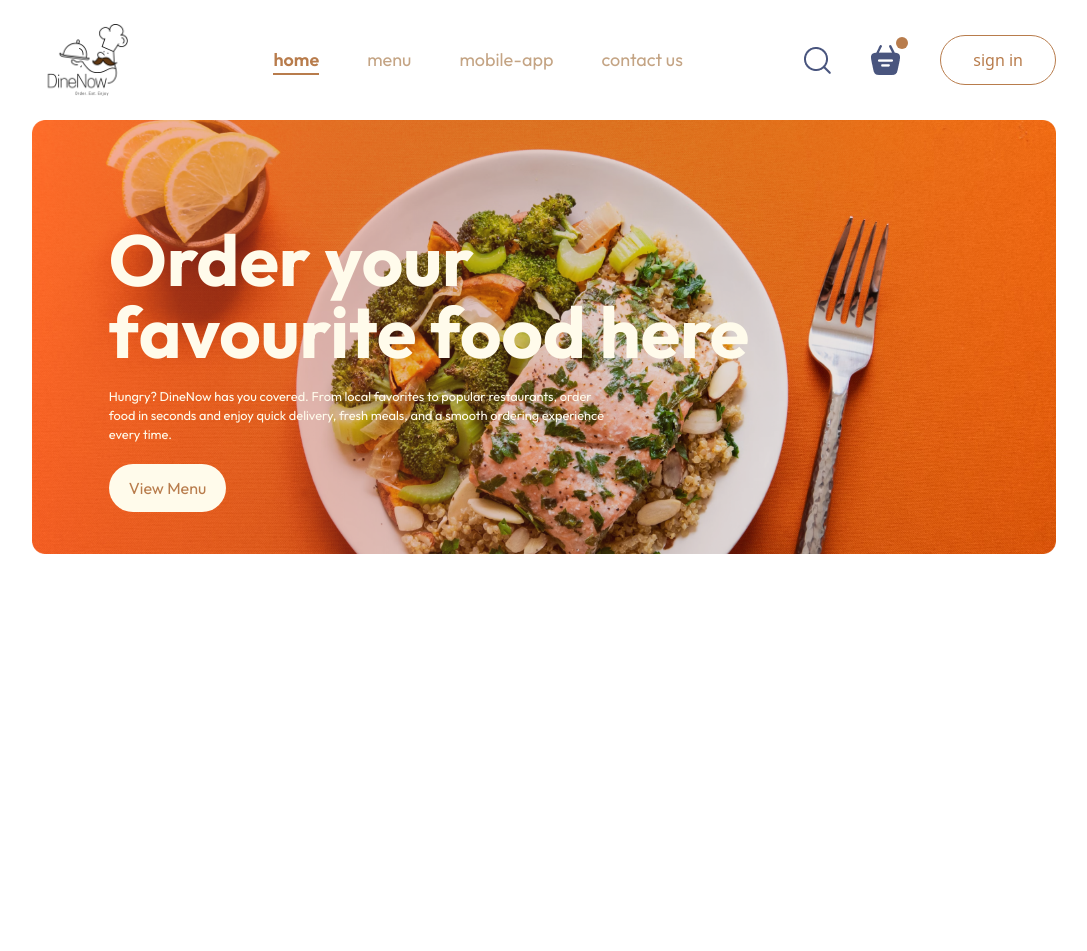
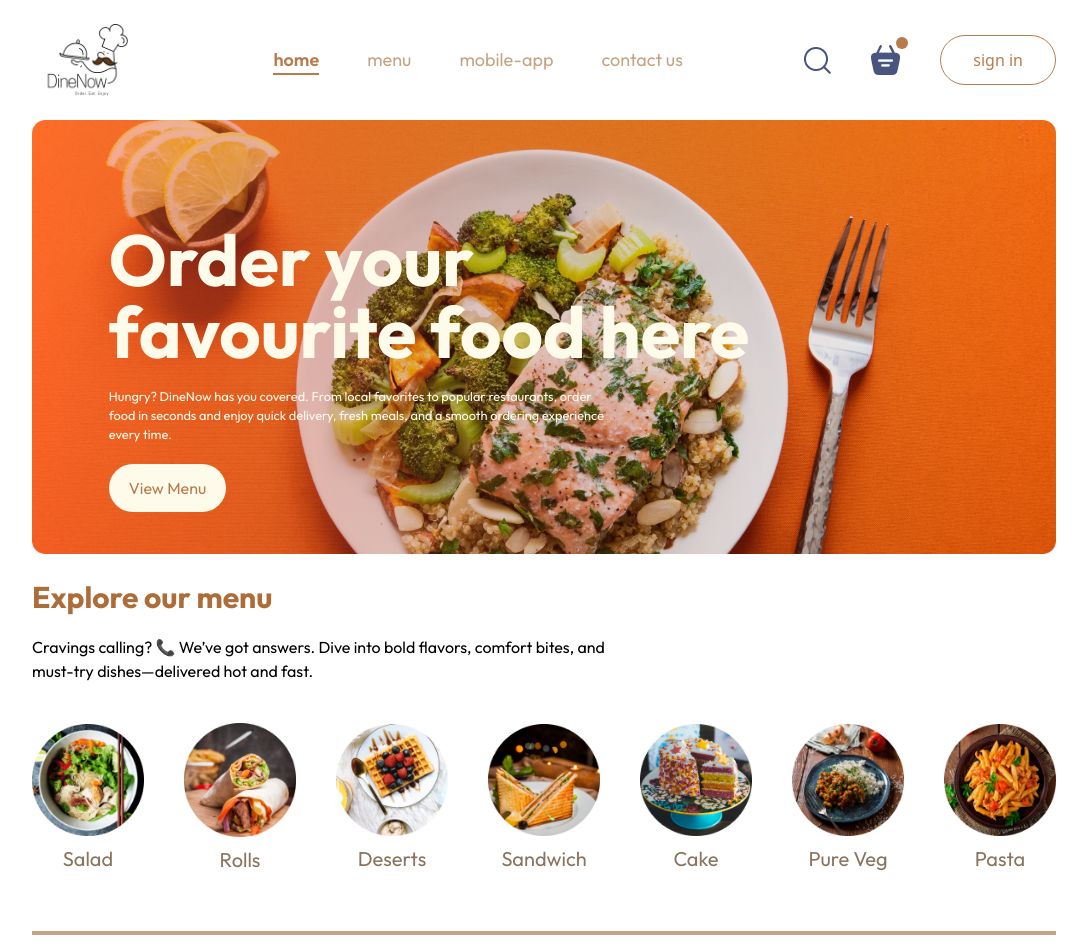
Before and after one commit to Vaishalirawat1119/DineNow, a React (Vite) app in the folder frontend/: page / in a window 1280 px wide. Shown: the whole page, without its empty margins (96-1183 px from the left). Before the commit the page ends 800 px from the top, so only its background shows below. Built offline with nearby package versions, Linux system fonts and the light colour scheme.

Commit message:
created explore menu on home page

```diff
--- a/frontend/src/assets/assets.js
+++ b/frontend/src/assets/assets.js
@@ -114,7 +114,8 @@ export const menu_list = [
     {
         menu_name: "Noodles",
         menu_image: menu_8
-    }]
+    }
+]
 
 export const food_list = [
     {
--- /dev/null
+++ b/frontend/src/components/ExploreMenu.jsx
@@ -0,0 +1,34 @@
+import React from 'react'
+import { menu_list } from '../assets/assets'
+
+const ExploreMenu = ({category, setCategory}) => {
+  return (
+    <div className='flex flex-col gap-5 font-[outfit]'>
+      <h1 className='font-bold text-3xl text-[#ad6d39] pt-6'>Explore our menu</h1>
+
+      <p className='max-w-[60%]'>
+        Cravings calling? 📞 We’ve got answers. Dive into bold flavors, comfort bites, and must-try dishes—delivered hot and fast.
+      </p>
+
+      <div className='flex items-center gap-10 my-5 overflow-x-auto'>
+        {menu_list.map((item, index) => (
+          <div
+            onClick={() => setCategory(prev => prev === item.menu_name ? "All" : item.menu_name)}
+            key={index}
+            className='shrink-0 w-28 text-center cursor-pointer'
+          >
+            <img
+                className={category === item.menu_name ? "border-4 rounded-full border-[#ad6d39] p-1" : ""}
+              src={item.menu_image}
+              alt="menu-img"
+            />
+            <p className='mt-2 text-[20px] text-[#8a745f]'>{item.menu_name}</p>
+          </div>
+        ))}
+      </div>
+      <hr className='my-4 mx-0 border-[#C4A484] h-1 bg-[#C4A484]'/>
+    </div>
+  )
+}
+
+export default ExploreMenu
--- a/frontend/src/pages/Home.jsx
+++ b/frontend/src/pages/Home.jsx
@@ -1,10 +1,14 @@
-import React from 'react'
+import React, { useState } from 'react'
 import Header from '../components/Header'
+import ExploreMenu from '../components/ExploreMenu'
 
 const Home = () => {
+  const [category, setCategory] = useState("All");
+
   return (
     <div>
       <Header/>
+      <ExploreMenu category={category} setCategory={setCategory}/>
     </div>
   )
 }
```
